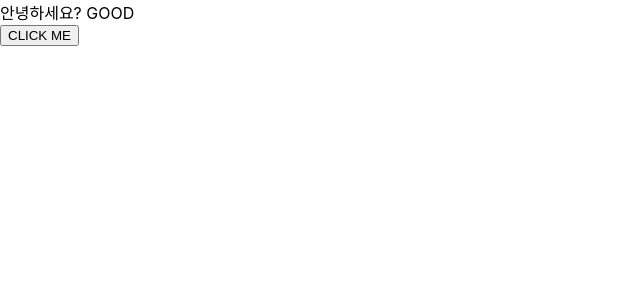
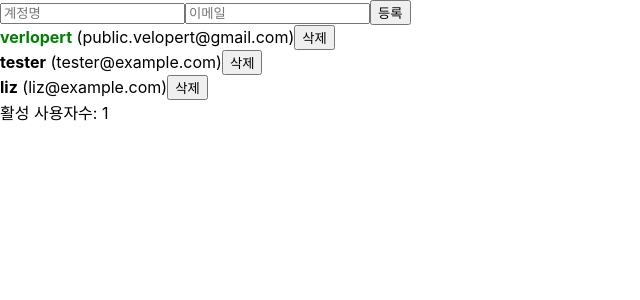
Before and after one commit to Wangchi-son/react-tutorail, a React (Create React App) app: page / in a window 1280 px wide. Shown: the top 300 px of the page, without its empty margins (0-640 px from the left). Built offline with nearby package versions, Linux system fonts and the light colour scheme.

Commit message:
UserDispath Context 만들기

```diff
--- a/src/App.js
+++ b/src/App.js
@@ -1,4 +1,10 @@
-import React, { useRef, useReducer, useMemo, useCallback } from 'react';
+import React, {
+  useRef,
+  useReducer,
+  useMemo,
+  useCallback,
+  createContext
+} from 'react';
 import CreateUser from './CreateUser';
 import UserList from './UserList';
 import useInputs from './useInputs';
@@ -58,6 +64,8 @@
   }
 }
 
+export const UserDispatch = createContext(null);
+
 function App() {
   const [state, dispatch] = useReducer(reducer, initialState);
   // 배열 내의 이름은 마음대로 해도 됨
@@ -82,32 +90,18 @@
     reset();
   }, [username, email, reset]);
 
-  const onToggle = useCallback((id) => {
-    dispatch({
-      type: 'TOGGLE_USER',
-      id
-    });
-  }, []);
-
-  const onRemove = useCallback((id) => {
-    dispatch({
-      type: 'REMOVE_USER',
-      id
-    });
-  }, []);
-
   const count = useMemo(() => conutActiveUsers(users), [users]);
   return (
-    <>
+    <UserDispatch.Provider value={dispatch}>
       <CreateUser
         username={username}
         email={email}
         onChange={onChange}
         onCreate={onCreate}
       />
-      <UserList users={users} onToggle={onToggle} onRemove={onRemove} />
+      <UserList users={users} />
       <div>활성 사용자수: {count}</div>
-    </>
+    </UserDispatch.Provider>
   );
 }
 
--- a/src/UserList.js
+++ b/src/UserList.js
@@ -1,38 +1,49 @@
-import React, { useEffect } from 'react';
+import React, { useContext } from 'react';
 
-const User = React.memo(function User({ user, onRemove, onToggle }) {
+import { UserDispatch } from './App';
+
+const User = React.memo(function User({ user }) {
   const { username, email, id, active } = user;
-
-  useEffect(() => {
-    console.log('user 값이 설정됨');
-    console.log(user);
-    return () => {
-      console.log('user 값이 바뀌기 전');
-      console.log(user);
-    };
-  }, [user]);
-
+  const dispatch = useContext(UserDispatch);
   return (
     <div>
-      <b style={{ color: active ? 'green' : 'black', cursor: 'pointer' }} onClick={() => onToggle(id)}>
+      <b
+        style={{ color: active ? 'green' : 'black', cursor: 'pointer' }}
+        onClick={() =>
+          dispatch({
+            type: 'TOGGLE_USER',
+            id
+          })
+        }>
         {username}
       </b>{' '}
       <span>({email})</span>
       {/* 새로운 함수를 on____에 호출하는 법 */}
-      <button onClick={() => onRemove(id)}>삭제</button>
+      <button
+        onClick={() =>
+          dispatch({
+            type: 'REMOVE_USER',
+            id
+          })
+        }>
+        삭제
+      </button>
       {/* onClick={onRemove(id)}로 실행할 경우 렌더와 동시에 모두 삭제됨 */}
     </div>
   );
 });
 
-function UserList({ users, onRemove, onToggle }) {
+function UserList({ users }) {
   return (
     <div>
       {users.map((user) => (
-        <User user={user} key={user.id} onRemove={onRemove} onToggle={onToggle} />
+        <User user={user} key={user.id} />
       ))}
     </div>
   );
 }
 
-export default React.memo(UserList, (prevProps, nextProps) => nextProps.users === prevProps.users);
+export default React.memo(
+  UserList,
+  (prevProps, nextProps) => nextProps.users === prevProps.users
+);
--- a/src/index.js
+++ b/src/index.js
@@ -2,12 +2,11 @@
 import ReactDOM from 'react-dom';
 import './index.css';
 import App from './App';
-import ContextSample from './ContextSample';
 import reportWebVitals from './reportWebVitals';
 
 ReactDOM.render(
   <React.StrictMode>
-    <ContextSample />
+    <App />
   </React.StrictMode>,
   document.getElementById('root')
 );
```
